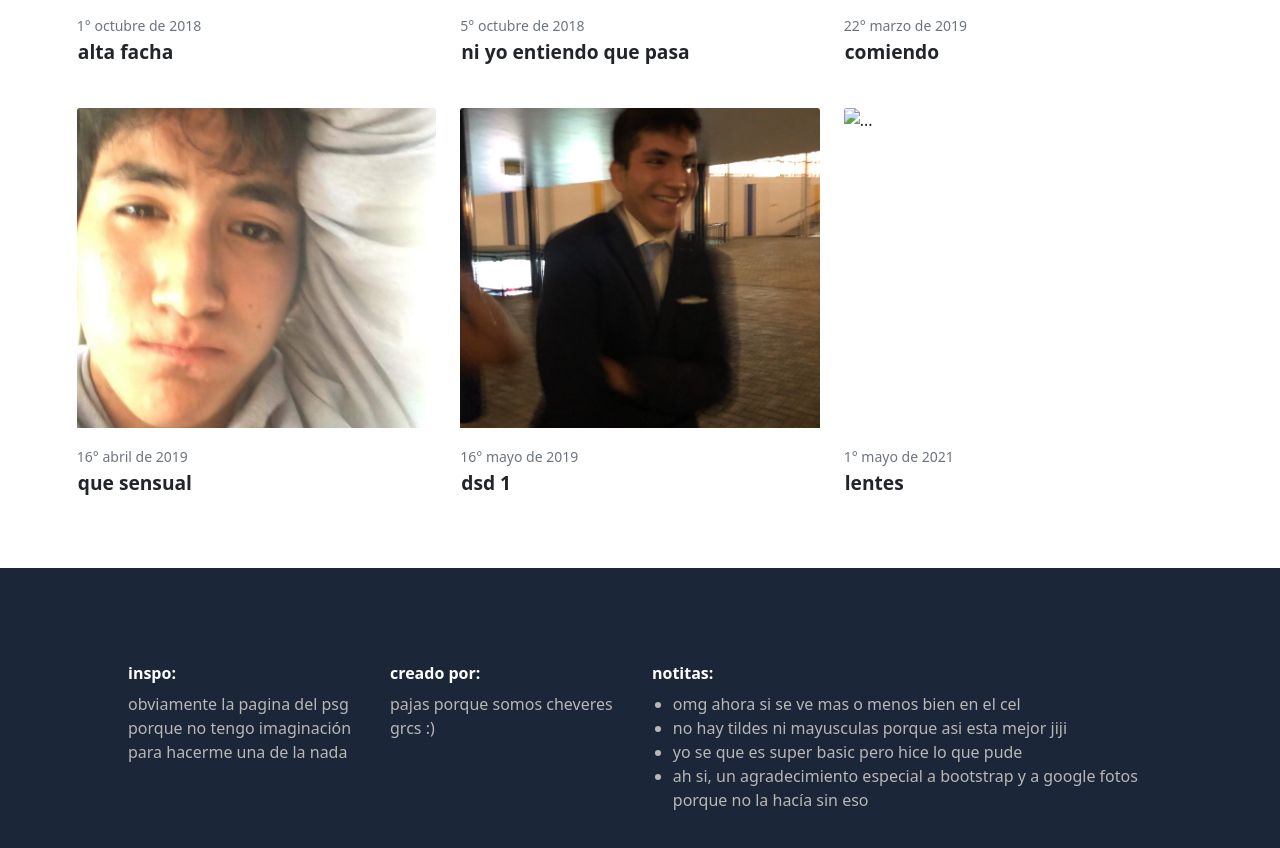
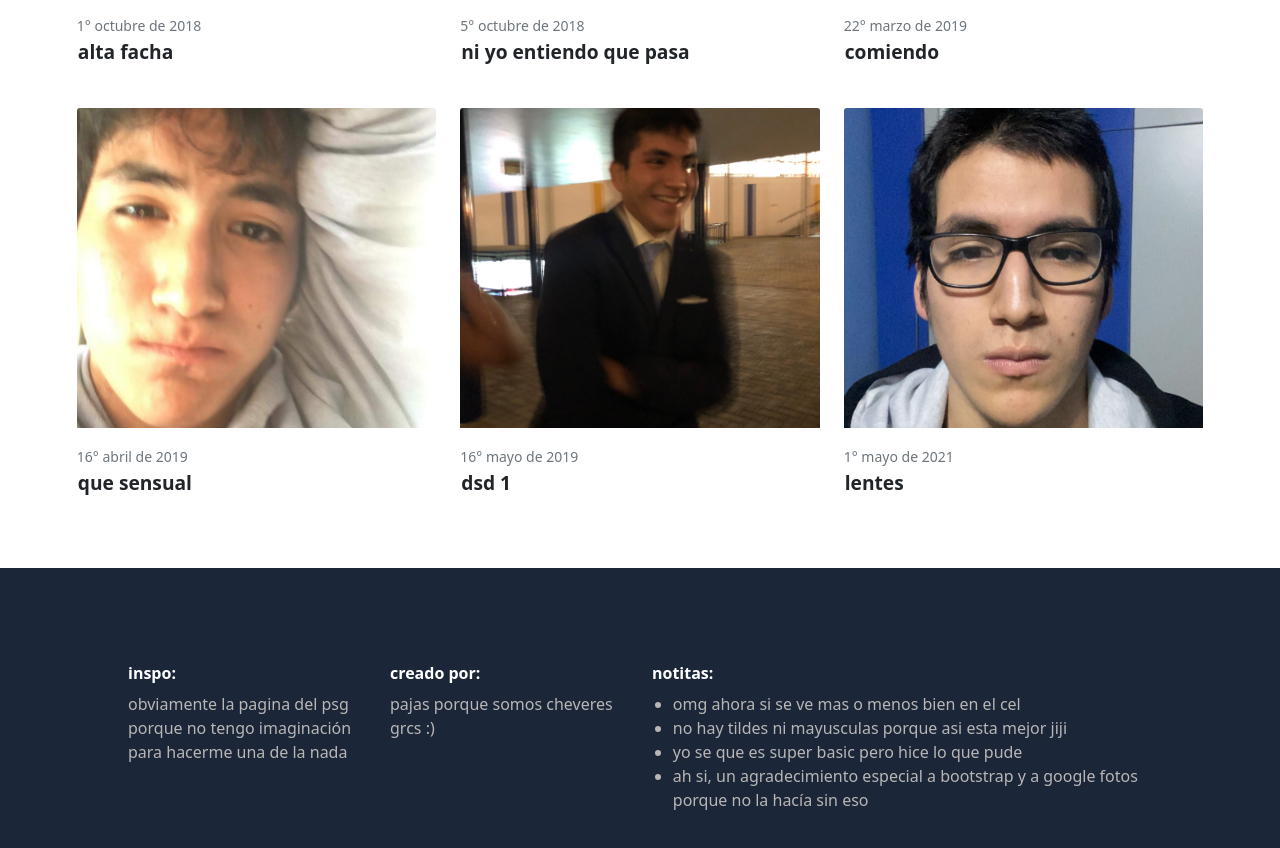
Before and after one commit to fmilla1000/bruto, a plain HTML site: page index.html in a window 1280 px wide. Shown: the part 1507-2355 px from the top of the page. Drawn offline with nearby package versions, Linux system fonts and the light colour scheme.

Commit message:
quieres funcionar? grcs

```diff
--- a/index.html
+++ b/index.html
@@ -283,7 +283,7 @@
                 </div>
             </div>
             <div class="card mb-3 col">
-                <img src="images/img9.jpg" class="card-img-top" alt="...">
+                <img src="images/img9..jpg" class="card-img-top" alt="...">
                 <div class="card-body">
                     <p class="card-text"><small class="text-muted">1° mayo de 2021</small></p>
                     <h5 class="card-title">
```
Also changed, not shown: images/img9..jpg (added).
